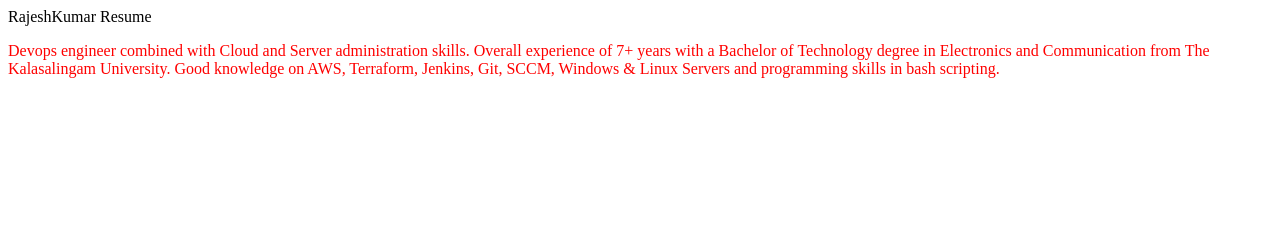
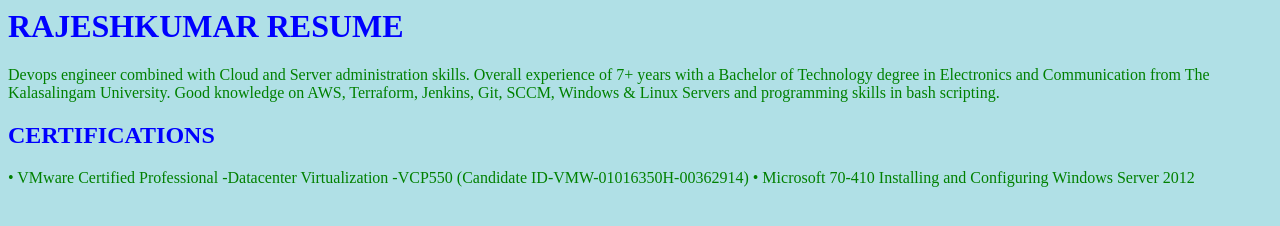
Before and after one commit to RKAgilisium/mydevsamplenew, a plain HTML site: page Index.html in a window 1280 px wide. Drawn offline with Linux system fonts and the light colour scheme.

Commit message:
Update Index.html

```diff
--- a/Index.html
+++ b/Index.html
@@ -1,15 +1,24 @@
 <html>
-    <head style="color:blue;">
-        RajeshKumar Resume
-    </head>
-    <body>
+<head>
+<style>
+body {background-color: powderblue;}
+h1,h2   {color: blue;}
+p    {color: green;}
+</style>
+</head>
+<body>
 
-    </body>
-    <p style="color:red;">
-    Devops engineer combined with Cloud and Server administration skills.
+<h1>RAJESHKUMAR RESUME</h1>
+<p>Devops engineer combined with Cloud and Server administration skills.
     Overall experience of 7+ years with a Bachelor of Technology
     degree in Electronics and Communication from The Kalasalingam University.
     Good knowledge on AWS, Terraform, Jenkins, Git, SCCM, Windows & Linux Servers
-    and programming skills in bash scripting.
-    </p>
+    and programming skills in bash scripting.</p>
+
+<h2>CERTIFICATIONS</h2>
+<p>
+•	VMware Certified Professional -Datacenter Virtualization -VCP550  (Candidate ID-VMW-01016350H-00362914)
+•	Microsoft 70-410 Installing and Configuring Windows Server 2012
+</p>
+</body>
 </html>
```
